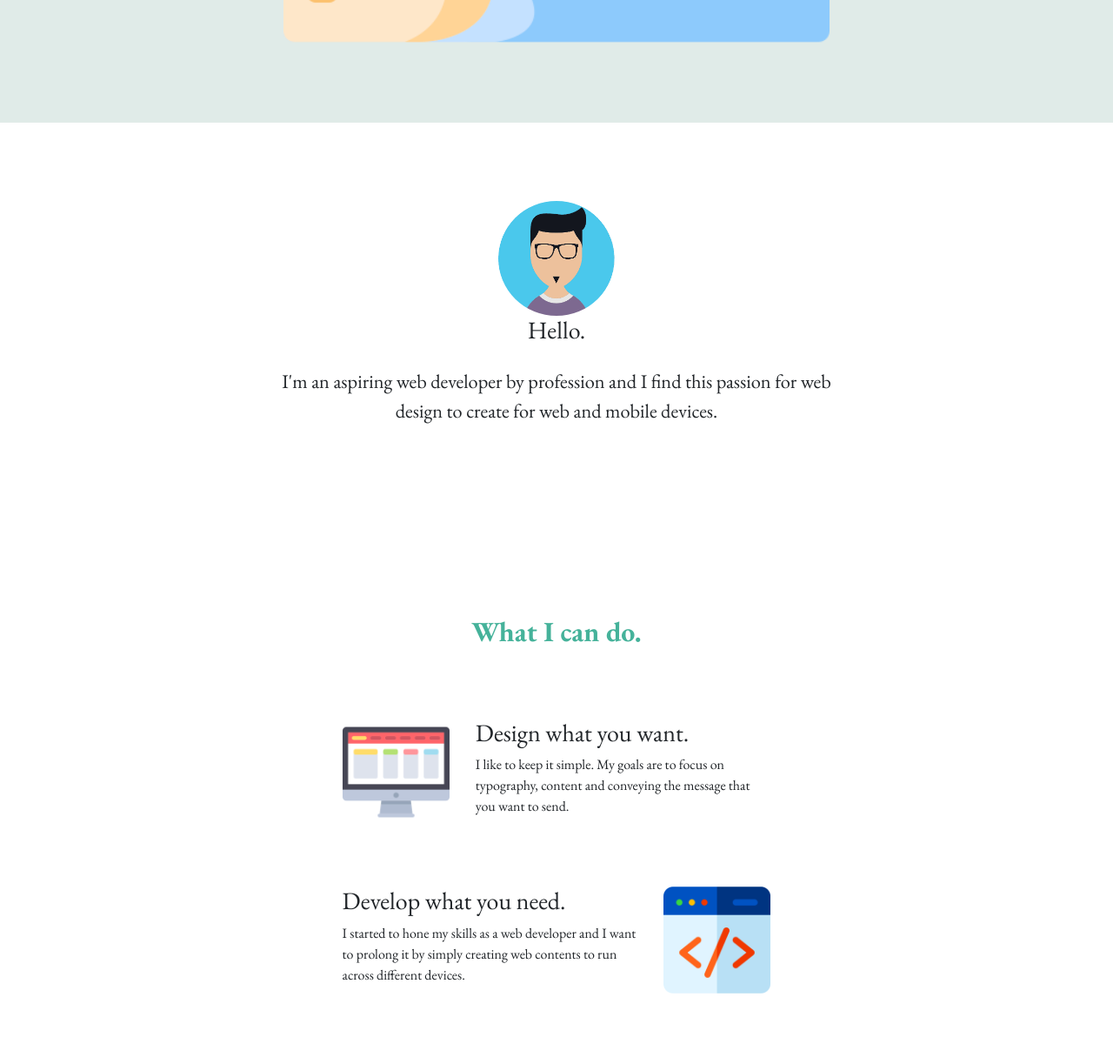
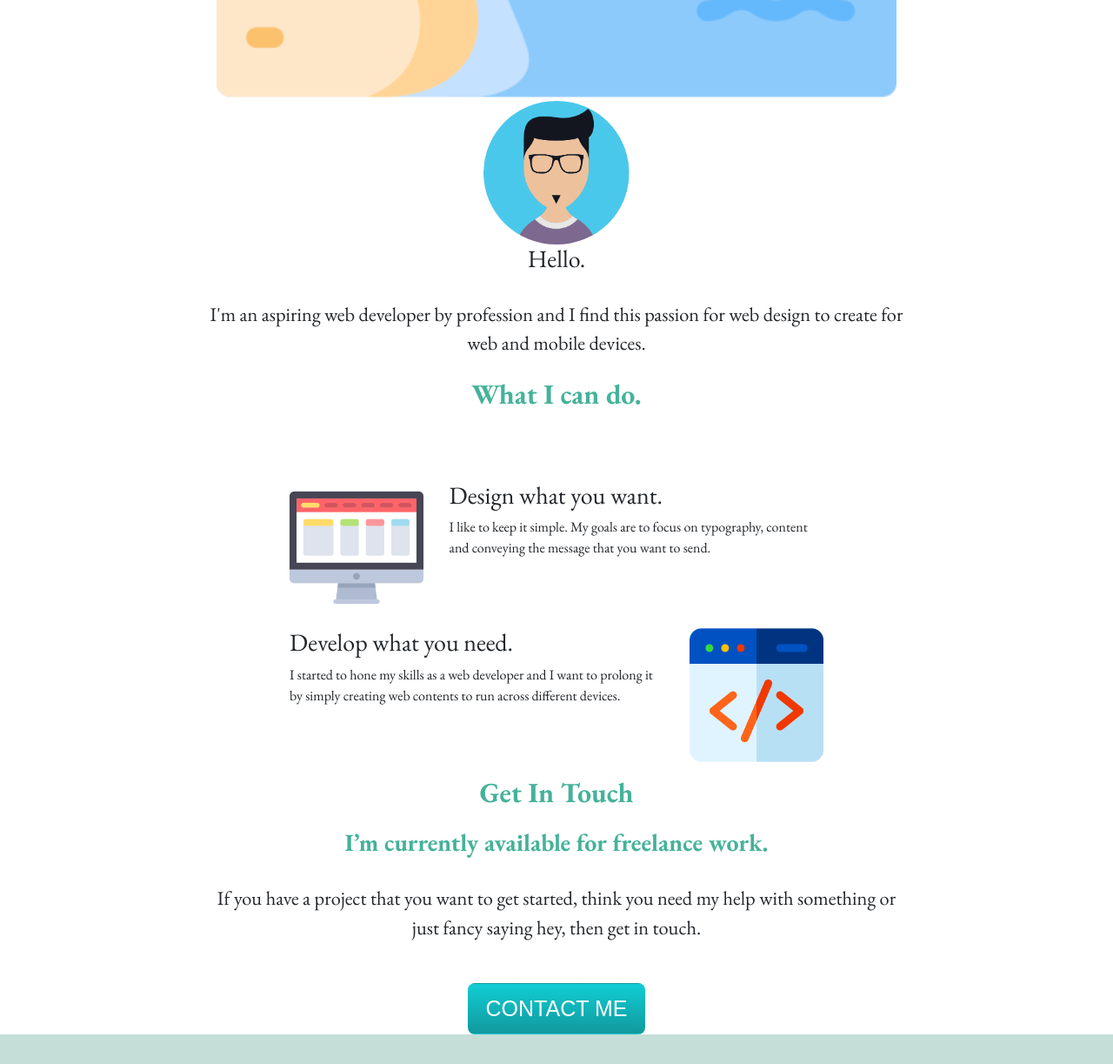
Before and after one commit to Sitsaro/dominique-syluancia-portfolio, a plain HTML site: page index.html in a window 1280 px wide. Shown: the part 1070-2293 px from the top of the page at 87% size. Drawn offline with nearby package versions, Linux system fonts and the light colour scheme.

Commit message:
Add files via upload

```diff
--- a/index.html
+++ b/index.html
@@ -58,13 +58,13 @@
                 </div>
             </div>
 
-            <section class="container-fluid middle-container">
+            <section class="container">
                 <img class="beach-picture" src="images/beach.png" alt="beach">
                 <img class="sun-picture" src="images/sun.png" alt="sun">
                 <img class="moon-picture" src="images/moon.png" alt="clouds">
             </section>
 
-            <section class="container-fluid">
+            <section class="container">
                 <img class="bottom-profile-pic" src="images/profile-pic.webp" alt="profile-pic">
                 <H3>Hello.</H3>
                 <p class="description">I'm an aspiring web developer by profession and I find this passion for web design
@@ -72,7 +72,7 @@
                 </p>
             </section>
 
-            <section class="container-fluid">
+            <section class="container">
                 <h2>What I can do.</h2>
                 <div class="skill-row">
                     <img class="monitor-pic" src="images/monitor.png" alt="monitor">
@@ -88,7 +88,7 @@
                 </div>
             </section>
 
-            <section class="container-fluid">
+            <section class="container">
                 <h2 class="header">Get In Touch</h2>
             <h3 class="sub-header">I’m currently available for freelance work.</h3>
             <p class="description">If you have a project that you want to get started, think you need my help with
```
